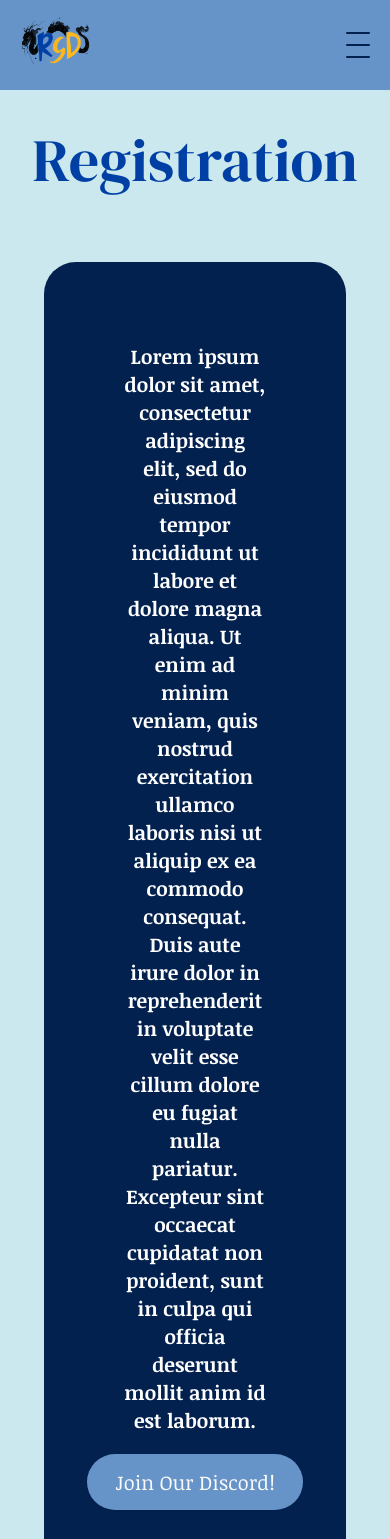
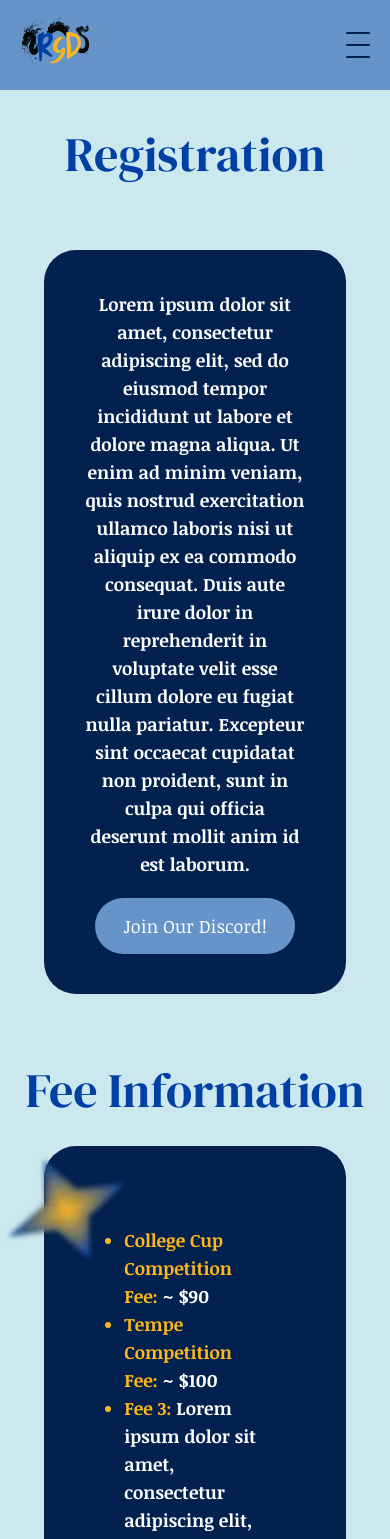
Before and after one commit to acm-ucr/rsd-website, a Next.js app: page /join in a window 390 px wide. Shown: the top 1539 px of the page. Built offline with nearby package versions, Linux system fonts and the light colour scheme.

Commit message:
Update the size of the text for mobile and reduce padding

```diff
--- a/src/app/join/page.tsx
+++ b/src/app/join/page.tsx
@@ -12,13 +12,12 @@ const Join = () => {
     <div className="bg-rsd-light-blue overflow-x-hidden">
       <Header text="Registration" />
       <div className="relative my-10 flex justify-center">
-        <div className="mid:scale-100 invisible absolute -top-[10vh] -left-[16vw] sm:visible sm:-top-[8vh] sm:-left-[35vw] sm:scale-80 lg:-left-[25vw] xl:-left-[16vw]">
+        <div className="2xl:scale-100 invisible absolute -top-[10vh] -left-[16vw] sm:visible sm:-top-[12vh] sm:-left-[35vw] sm:scale-70 lg:-top-[12vh] lg:-left-[25vw] lg:scale-80 xl:scale-90 xl:-left-[16vw] 2xl:-top-[10vh]">
           <Image src={Cloud} alt="Cloud" />
         </div>
         <InfoBox
           text={
             <div className="flex flex-col items-center justify-center text-center">
-              <p>
                 Lorem ipsum dolor sit amet, consectetur adipiscing elit, sed do
                 eiusmod tempor incididunt ut labore et dolore magna aliqua. Ut
                 enim ad minim veniam, quis nostrud exercitation ullamco laboris
@@ -26,8 +25,7 @@ const Join = () => {
                 in reprehenderit in voluptate velit esse cillum dolore eu fugiat
                 nulla pariatur. Excepteur sint occaecat cupidatat non proident,
                 sunt in culpa qui officia deserunt mollit anim id est laborum.
-              </p>
-              <Button className="bg-rsd-mid-blue hover:bg-rsd-title-blue mt-5 rounded-4xl p-7 text-xl sm:text-2xl xl:p-8 xl:text-3xl">
+              <Button className="bg-rsd-mid-blue hover:bg-rsd-title-blue mt-5 rounded-4xl p-7 text-lg sm:text-xl mid:text-xl xl:p-8 xl:text-3xl">
                 <Link href="/">Join Our Discord!</Link>
               </Button>
             </div>
--- a/src/components/Header.tsx
+++ b/src/components/Header.tsx
@@ -4,7 +4,7 @@ interface HeaderProps {
 const Header = ({ text }: HeaderProps) => {
   return (
     <div className="mt-10 flex w-full items-center justify-center">
-      <div className="font-rsd-main text-rsd-title-blue text-center text-6xl sm:text-7xl">
+      <div className="font-rsd-main text-rsd-title-blue text-center text-5xl sm:text-6xl xl:text-7xl">
         {text}
       </div>
     </div>
--- a/src/components/InfoBox.tsx
+++ b/src/components/InfoBox.tsx
@@ -4,7 +4,7 @@ interface InfoBoxProps {
 const InfoBox: React.FC<InfoBoxProps> = ({ text }) => {
   return (
     <div className="my-8 w-11/12 px-7 text-left">
-      <div className="font-rsd-alt bg-rsd-dark-blue rounded-4xl px-20 py-20 text-xl font-bold text-white sm:text-2xl xl:text-3xl">
+      <div className="font-rsd-alt bg-rsd-dark-blue rounded-4xl px-10 py-10 text-lg font-bold text-white sm:text-xl sm:px-12 sm:py-12 mid:text-2xl mid:px-20 mid:py-20 xl:text-3xl">
         {text}
       </div>
     </div>
--- a/src/components/join/Registration.tsx
+++ b/src/components/join/Registration.tsx
@@ -6,7 +6,7 @@ import { items } from "@/data/FeeLabels";
 const Registration = () => {
   return (
     <div className="flex flex-col">
-      <div className="text-rsd-title-blue text-center text-6xl sm:text-7xl">
+      <div className="text-rsd-title-blue text-center text-5xl sm:text-6xl xl:text-7xl">
         Fee Information
       </div>
       <div className="relative flex justify-center">
```
